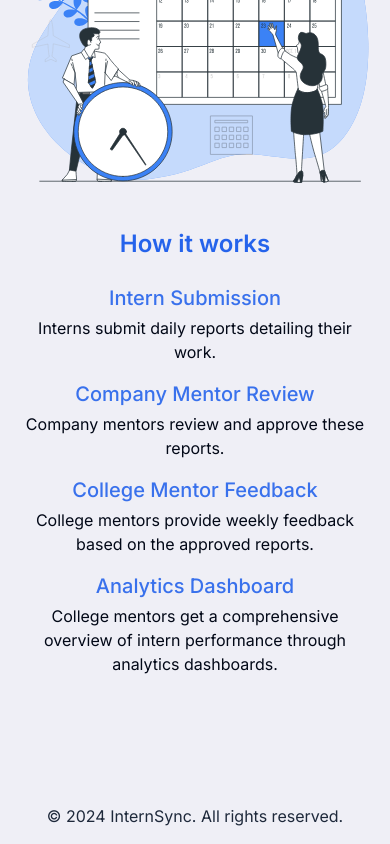
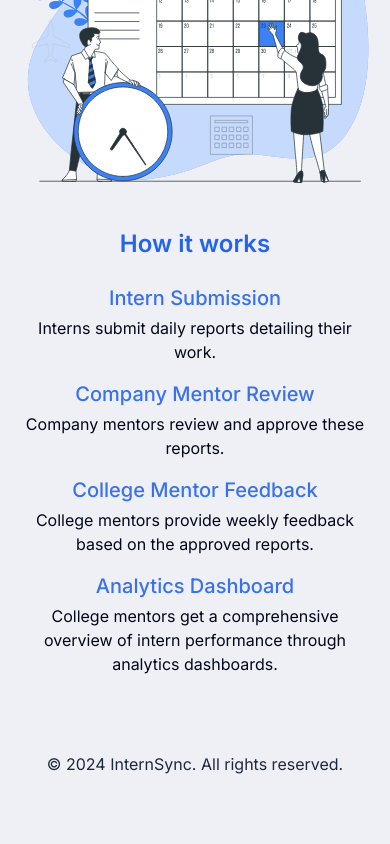
Before and after one commit to Swaraj2004/intern-sync, a Next.js app: page / in a window 390 px wide. Shown: the part 2997-3841 px from the top of the page. After the commit the page ends 3785 px from the top, so only its background shows below. Built offline with nearby package versions, Linux system fonts and the light colour scheme.

Commit message:
Update home page

```diff
--- a/app/page.tsx
+++ b/app/page.tsx
@@ -56,8 +56,8 @@ export default function Home() {
           </div>
         </div>
       </nav>
-      <div className="py-14">
-        <div className="px-4 lg:container py-14 md:py-20 lg:py-28 grid md:grid-cols-2 gap-8">
+      <div className="py-14 lg:py-0 snap-y snap-mandatory overflow-y-scroll lg:h-screen">
+        <div className="px-4 lg:container py-14 md:py-20 lg:py-28 grid md:grid-cols-2 gap-8 snap-start lg:h-screen">
           <div className="flex flex-col justify-center text-center md:text-left">
             <h1 className="text-4xl lg:text-6xl xl:text-7xl leading-snug text-primary font-semibold pb-6">
               InternSync: Academic Activity Monitoring Portal
@@ -82,7 +82,7 @@ export default function Home() {
             />
           </div>
         </div>
-        <div className="px-4 lg:container py-14 md:py-20 lg:py-28 grid md:grid-cols-2 gap-8">
+        <div className="px-4 lg:container py-14 md:py-20 lg:py-28 grid md:grid-cols-2 gap-8 snap-start lg:h-screen">
           <div className="grid">
             <Image
               src="/site-stats.svg"
@@ -108,7 +108,7 @@ export default function Home() {
             </p>
           </div>
         </div>
-        <div className="px-4 lg:container py-14 md:py-20 lg:py-28">
+        <div className="px-4 lg:container py-14 md:py-20 lg:py-28 snap-start lg:h-screen lg:flex flex-col justify-center">
           <h1 className="text-2xl sm:text-3xl lg:text-4xl text-primary text-center font-semibold pb-6 md:pb-10">
             Key Features
           </h1>
@@ -128,7 +128,7 @@ export default function Home() {
             ))}
           </div>
         </div>
-        <div className="px-4 lg:container py-14 md:py-20 lg:py-28 grid md:grid-cols-2 gap-8">
+        <div className="relative px-4 lg:container py-14 md:py-20 lg:py-28 grid md:grid-cols-2 gap-8 snap-start lg:h-screen">
           <div className="flex flex-col justify-center text-center md:text-left">
             <h1 className="text-2xl sm:text-3xl lg:text-4xl text-primary font-semibold pb-6">
               How it works
@@ -170,7 +170,7 @@ export default function Home() {
               </div>
             </div>
           </div>
-          <div className="row-start-1 md:row-auto">
+          <div className="grid row-start-1 md:row-auto">
             <Image
               src="/timeline.svg"
               width={500}
@@ -179,13 +179,13 @@ export default function Home() {
               className="h-fit md:h-[500px] sm:w-3/4 md:w-auto m-auto md:mr-0"
             />
           </div>
+          <footer className="absolute -bottom-14 lg:bottom-0 left-0 right-0 px-4 lg:container text-slate-800 dark:text-slate-300 py-3">
+            <p className="text-center">
+              &copy; 2024 InternSync. All rights reserved.
+            </p>
+          </footer>
         </div>
       </div>
-      <footer className="px-4 lg:container text-slate-800 dark:text-slate-300 py-4">
-        <p className="text-center">
-          &copy; 2024 InternSync. All rights reserved.
-        </p>
-      </footer>
     </>
   );
 }
```
